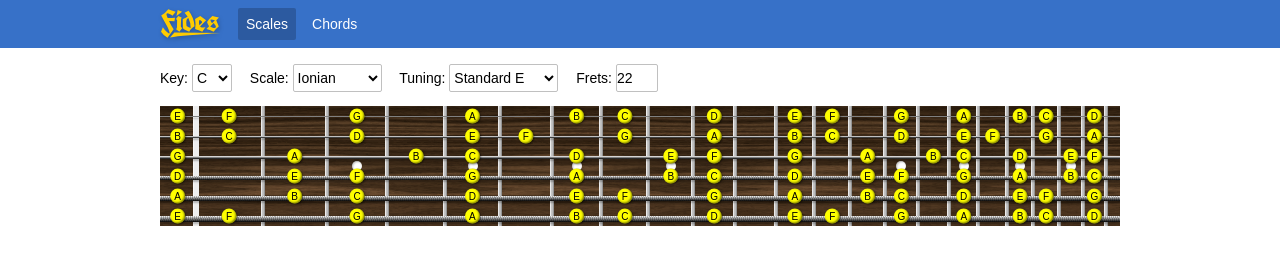
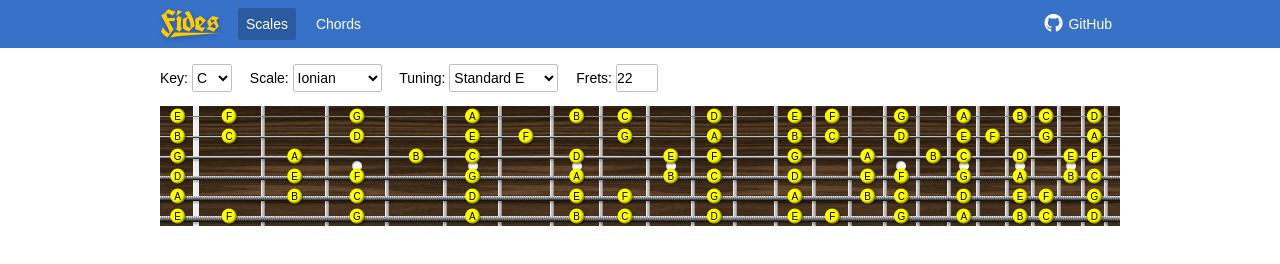
Before and after one commit to siiptuo/fides, a website: page index.html in a window 1280 px wide. Drawn offline with Linux system fonts and the light colour scheme.

Commit message:
Add GitHub link

```diff
--- a/index.html
+++ b/index.html
@@ -5,6 +5,7 @@
     <meta name="viewport" content="width=device-width">
     <title>Fides</title>
     <link rel="stylesheet" href="style.css">
+    <link rel="stylesheet" href="https://use.fontawesome.com/releases/v5.1.0/css/all.css" integrity="sha384-lKuwvrZot6UHsBSfcMvOkWwlCMgc0TaWr+30HWe3a4ltaBwTZhyTEggF5tJv8tbt" crossorigin="anonymous">
   </head>
   <body>
     <header>
@@ -14,6 +15,12 @@
           <ul>
             <li class="current"><a href="index.html">Scales</a></li>
             <li><a href="chords.html">Chords</a></li>
+            <li>
+              <a href="https://github.com/siiptuo/fides" target="_blank">
+                <i class="fab fa-github fa-lg"></i>
+                GitHub
+              </a>
+            </li>
           </ul>
         </nav>
       </div>
--- a/style.css
+++ b/style.css
@@ -33,17 +33,25 @@ main {
   color: #fc0;
 }
 
+nav {
+  flex-grow: 1;
+}
+
 nav ul {
   list-style: none;
   margin: 0;
   padding: 0;
-  display: flex;
 }
 
 nav li {
-  display: block;
+  display: inline-block;
   margin: 0.5rem 0;
   margin-right: 0.5rem;
+}
+
+nav li:last-child {
+  float: right;
+  margin-right: 0;
 }
 
 nav a {
@@ -60,6 +68,10 @@ nav a:hover {
 
 nav li.current a {
   background: rgba(0, 0, 0, 0.2);
+}
+
+nav .fab {
+  margin-right: 2px;
 }
 
 select,
```
Also changed, not shown: chords.html (+6 -0 lines).
